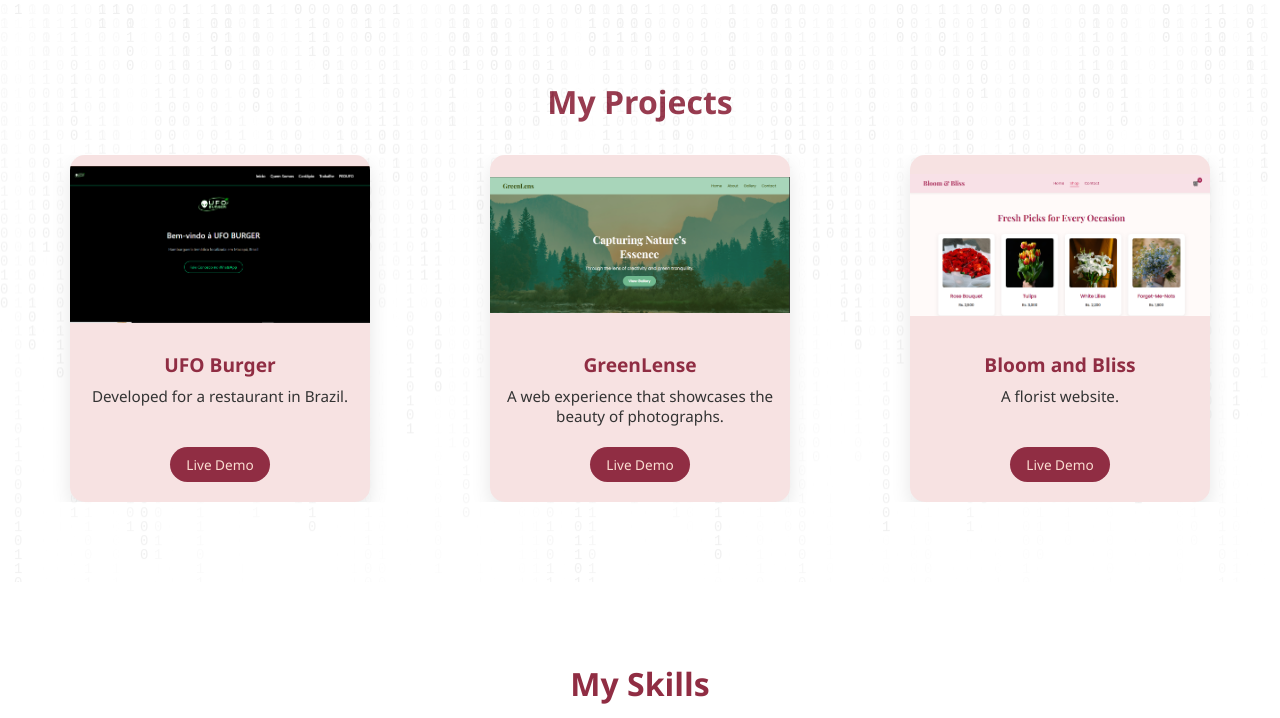
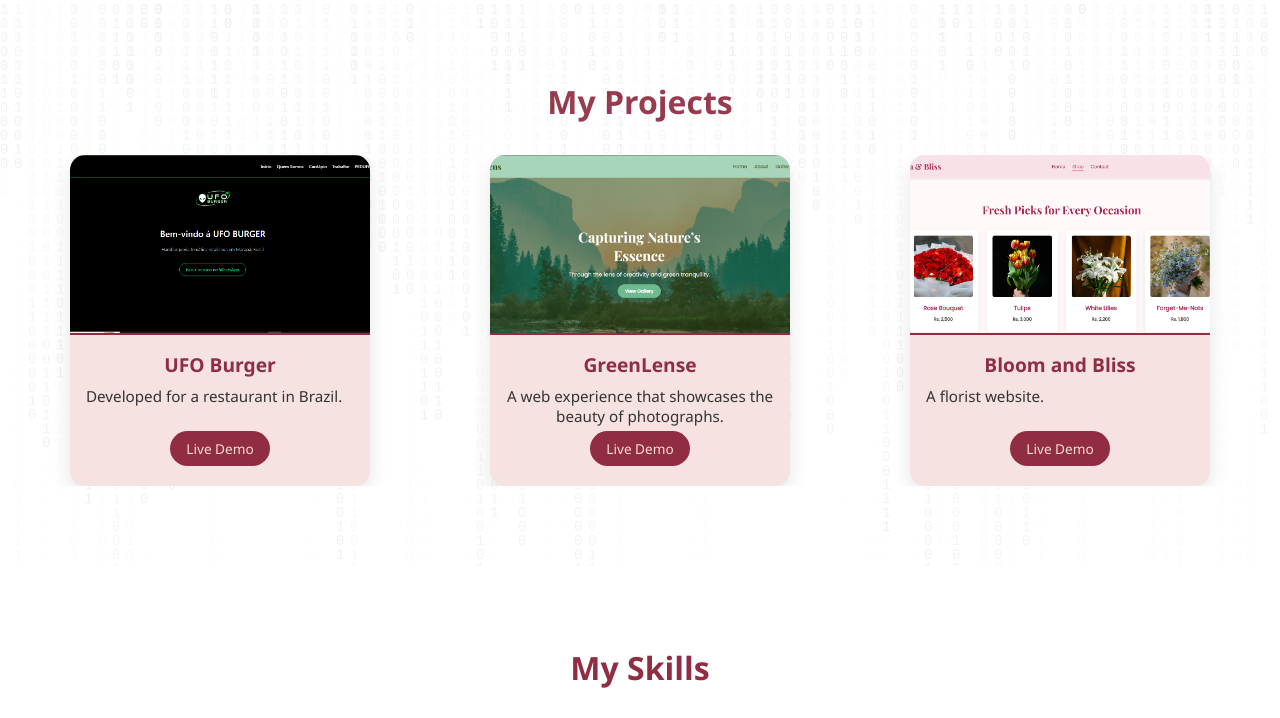
Before and after one commit to Umaimah-creates/ua-portfolio, a plain HTML site: page index.html in a window 1280 px wide. Shown: the part 1425-2143 px from the top of the page. Drawn offline with nearby package versions, Linux system fonts and the light colour scheme.

Commit message:
Updated style.css

```diff
--- a/style.css
+++ b/style.css
@@ -413,7 +413,8 @@ body {
   box-shadow: 0 8px 20px rgba(0, 0, 0, 0.1);
   display: flex;
   flex-direction: column;
-  height: 100%;
+  justify-content: space-between; /* 🔑 keep elements aligned */
+  height: 100%;  /* 🔑 ensures equal height */
   max-width: 300px;
   margin: auto;
   opacity: 0;
@@ -423,8 +424,9 @@ body {
 
 .project-card img {
   width: 100%;
-  height: 180px;
-  object-fit: contain;
+  height: 180px;   /* 🔑 fixed image height */
+  object-fit: cover; /* 🔑 fills card neatly */
+  border-bottom: 2px solid #902D43;
 }
 
 .project-card h3 {
@@ -437,11 +439,14 @@ body {
   font-size: 0.95rem;
   color: #333;
   padding: 0 1rem;
-  flex-grow: 1;
+  flex-grow: 1;   /* 🔑 ensures description takes leftover space */
+  display: flex;
+  align-items: flex-start;
 }
 
 .project-links {
-  margin: 1rem;
+    margin: 1rem;
+  margin-top: auto;
 }
 
 .project-links a {
```
